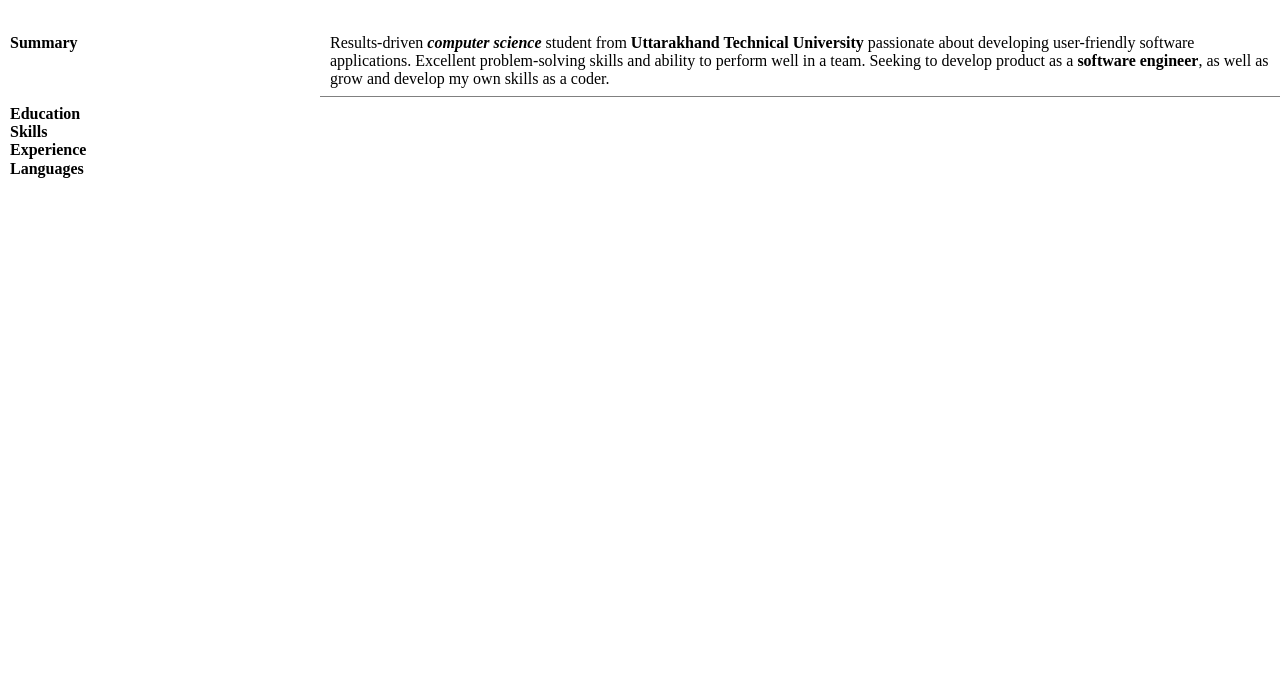
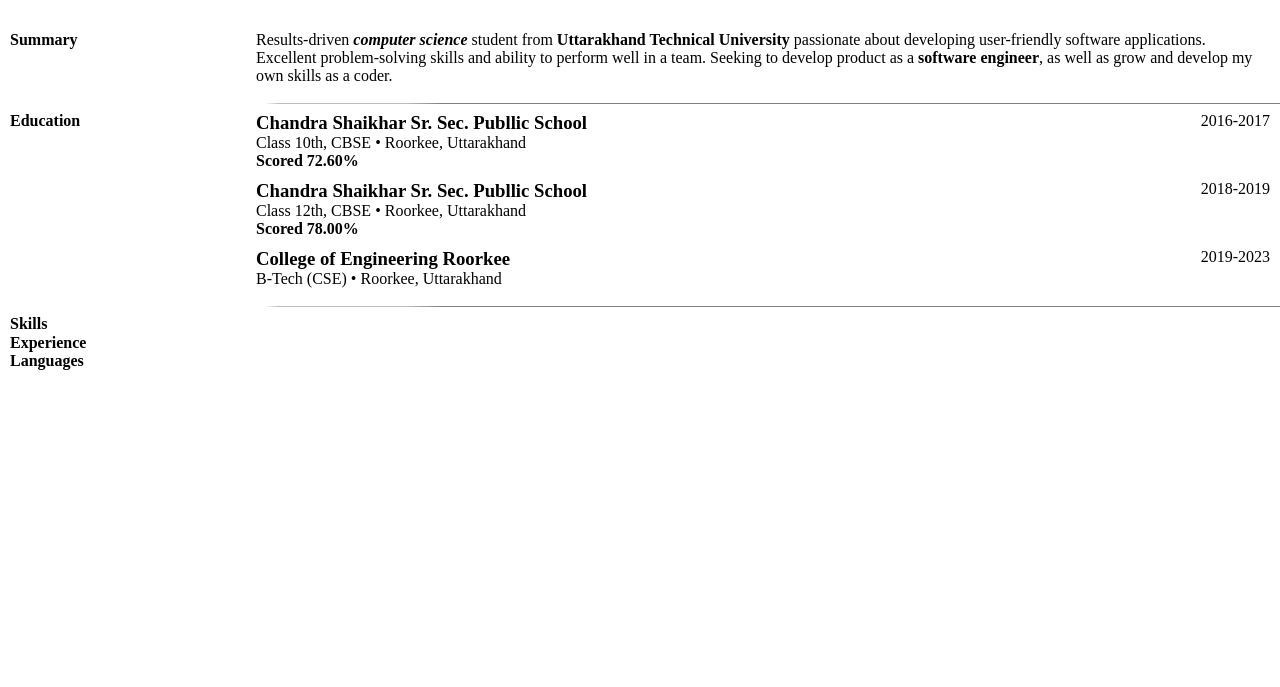
Before and after one commit to rrajputvikas/Resume, a plain HTML site: page index.html in a window 1280 px wide. Shown: the part 113-800 px from the top of the page. Drawn offline with Linux system fonts and the light colour scheme.

Commit message:
More Better
Added @media only for screen size

```diff
--- a/index.html
+++ b/index.html
@@ -26,7 +26,7 @@
         </div>
 
         <div class="body_container">
-            <div id="sub_Heading">
+            <div>
                 <h4>Summary</h4>
             </div>
             <div>
@@ -42,7 +42,26 @@
                 <h4>Education</h4>
             </div>
             <div>
-                <p></p>
+                <div class="education_Container">
+                    <div id="schooling">
+                        <h3>Chandra Shaikhar Sr. Sec. Publlic School</h3>
+                        <p>Class 10th, CBSE • Roorkee, Uttarakhand</p>
+                        <span><b>Scored 72.60%</b></span>
+                    </div>
+                    <div id="years">2016-2017</div>
+                    <div id="schooling">
+                        <h3>Chandra Shaikhar Sr. Sec. Publlic School</h3>
+                        <p>Class 12th, CBSE • Roorkee, Uttarakhand</p>
+                        <span><b>Scored 78.00%</b></span>
+                    </div>
+                    <div id="years">2018-2019</div>
+                    <div id="schooling">
+                        <h3>College of Engineering Roorkee</h3>
+                        <p>B-Tech (CSE) • Roorkee, Uttarakhand</p>
+                    </div>
+                    <div id="years">2019-2023</div>
+                </div>
+                <hr>
             </div>
             <div>
                 <h4>Skills</h4>
--- a/style.css
+++ b/style.css
@@ -1,11 +1,24 @@
+html {
+    width: 100%;
+    height: 100%;
+}
 body {
     padding: 0px;
     margin: 0px;
 }
-
+@media only screen and (max-width: 500px ){
+    html{
+        font-size: .8em;
+    }
+}
+@media only screen and (max-width: 350px){
+    html{
+        font-size: .6em;
+    }
+}
 .head_container {
     display : grid;
-    grid-template-columns: 1fr 2fr;
+    grid-template-columns: 30% 70%;
     grid-template-rows: 1fr .5fr;
 }
 
@@ -32,31 +45,47 @@
 
 hr {
     width: 100%;
-    height:10px;
+    height:8px;
     border: none;
-    color:black;
     background-color:black;
+    border-end-start-radius: 100%;
+    border-start-start-radius: 100%;
 }
 
 .body_container {
     display : grid;
-    grid-template-columns: 1fr 3fr;
+    grid-template-columns: 20% 80%;
     grid-template-rows: 1fr;
 }
-.body_container div > h4,p {
-    margin: 0px 10px 0px 10px;
+.body_container div > h4 {
+    margin: 0px 0px 0px 10px;
 }
-
 .body_container div > hr {
-    height:.5px;
+    height:1px;
     width: 100%;
     border: none;
-    color:gray;
     background-color:gray;
-}
+    }
 
 .summary_Container {
     display :flex;
     flex-direction: column;
     justify-content: flex-end;
 }
+.summary_Container p {
+    margin: 0px 10px 10px 0px;
+}
+.education_Container {
+    display: grid;
+    grid-template-columns: 80% 20%;
+}
+.education_Container h3,p {
+    margin: 0px;
+}
+#schooling {
+    margin: 0px 0px 10px 0px;
+}
+#years {
+    text-align: right;
+    margin: 0px 10px 0px 0px;
+}
```
